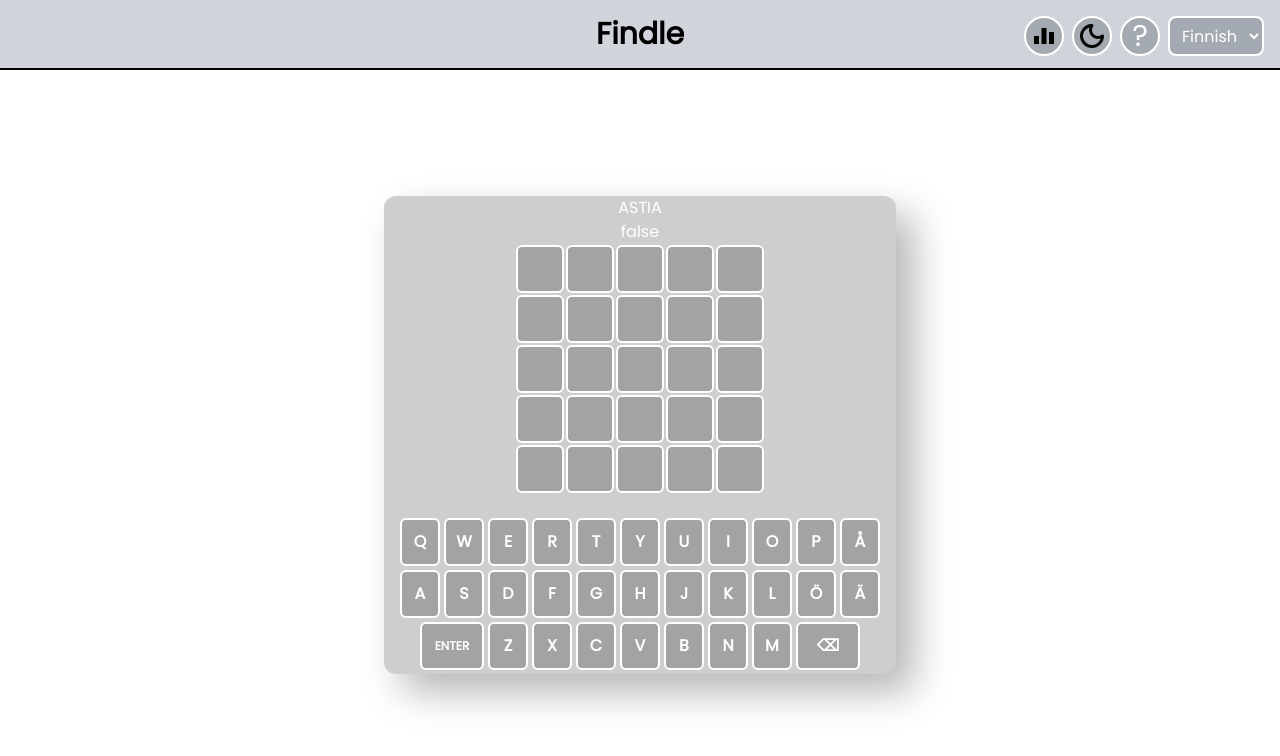
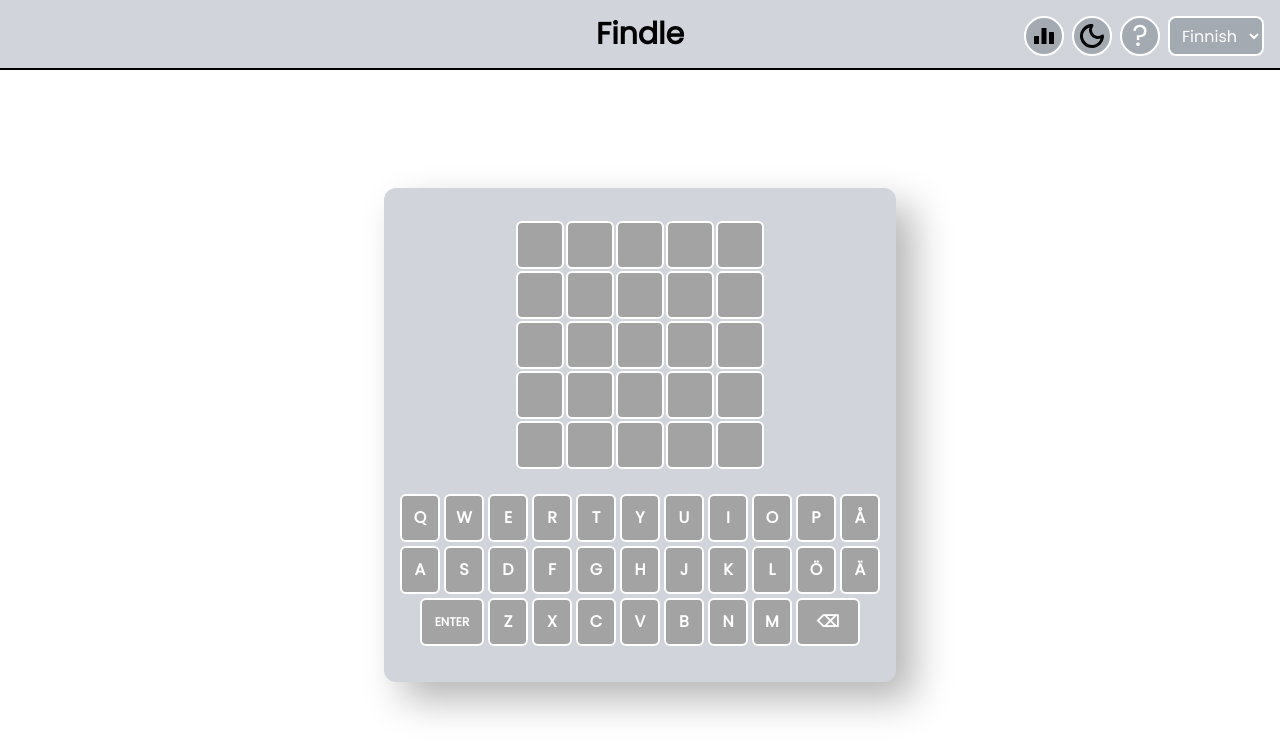
Before and after one commit to Averagess/nextjs-findle, a Next.js app: page / in a window 1280 px wide. Shown: the top 756 px of the page. Built offline with nearby package versions, Linux system fonts and the light colour scheme.

Commit message:
added tutorial screen for new users

```diff
--- a/src/pages/index.tsx
+++ b/src/pages/index.tsx
@@ -60,6 +60,7 @@
       guesses: string[];
     };
   };
+  tutorialSeen: boolean;
 }
 
 const addNoti = (text: string, type: "default" | "error") => {
@@ -92,7 +93,11 @@
     if (playerData) {
       const parsedData: PlayerData = JSON.parse(playerData);
       setPlayerData(parsedData);
-      if (!Object.keys(parsedData.games).length) return;
+      if(!parsedData.tutorialSeen) {
+        setTutorial(true);
+        setPlayerData({ ...parsedData, tutorialSeen: true })
+        return;
+      } else if(Object.keys(parsedData.games).length === 0) return;
 
       const gameKeys = Object.keys(parsedData.games);
       const latestGame = gameKeys[gameKeys.length - 1];
@@ -108,7 +113,7 @@
         setGuesses(parsedData.games[Number(latestGame)].guesses);
         setGameOver(true);
       }
-    } else setPlayerData({ games: {} });
+    } else setPlayerData({ games: {}, tutorialSeen: false });
     // eslint-disable-next-line react-hooks/exhaustive-deps
   }, []);
 
@@ -180,6 +185,7 @@
             guesses,
           },
         },
+        tutorialSeen: parsed.tutorialSeen
       };
       setPlayerData(data);
     }
@@ -225,13 +231,11 @@
           <div
             className={`
             flex h-full w-full flex-col items-center place-self-center
-            sm:rounded-xl bg-[#cecece]
-            pt-8 sm:shadow-neumorphism
+            sm:rounded-xl bg-gray-300
+            py-8 sm:shadow-neumorphism
             dark:bg-neutral-800 sm:dark:shadow-neumorphism-dark
-            sm:h-max sm:w-[60%] sm:pt-0 md:w-[50%] lg:w-[40%]`}
+            sm:h-max sm:w-[60%] md:w-[50%] lg:w-[40%]`}
           >
-            <h1 className="text-white">{word}</h1>
-            <h2 className="text-white">{gameOver ? "true" : "false"}</h2>
             <div>
               {PastGuesses}
               {guesses.length < 5 && (
```
